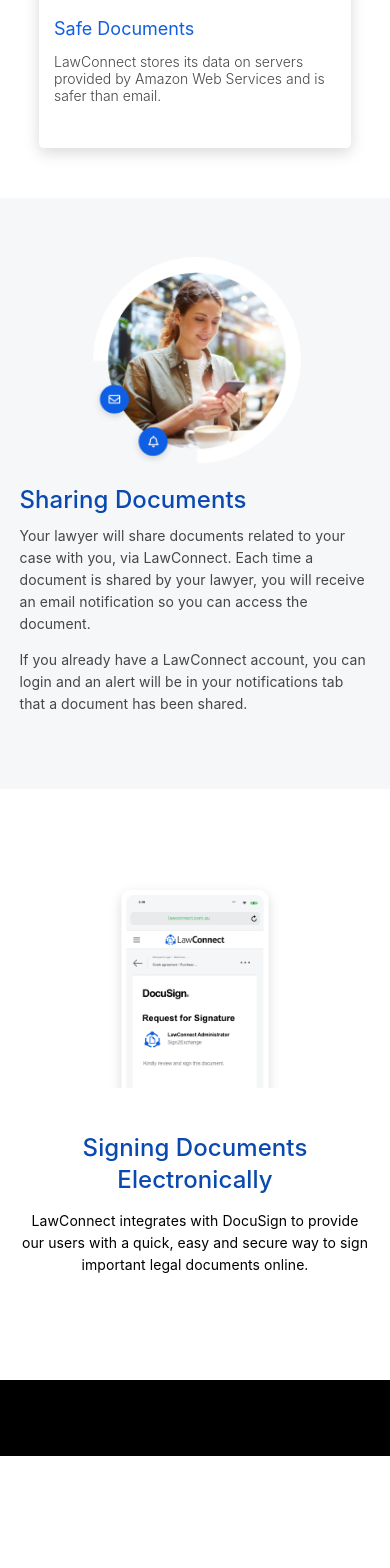
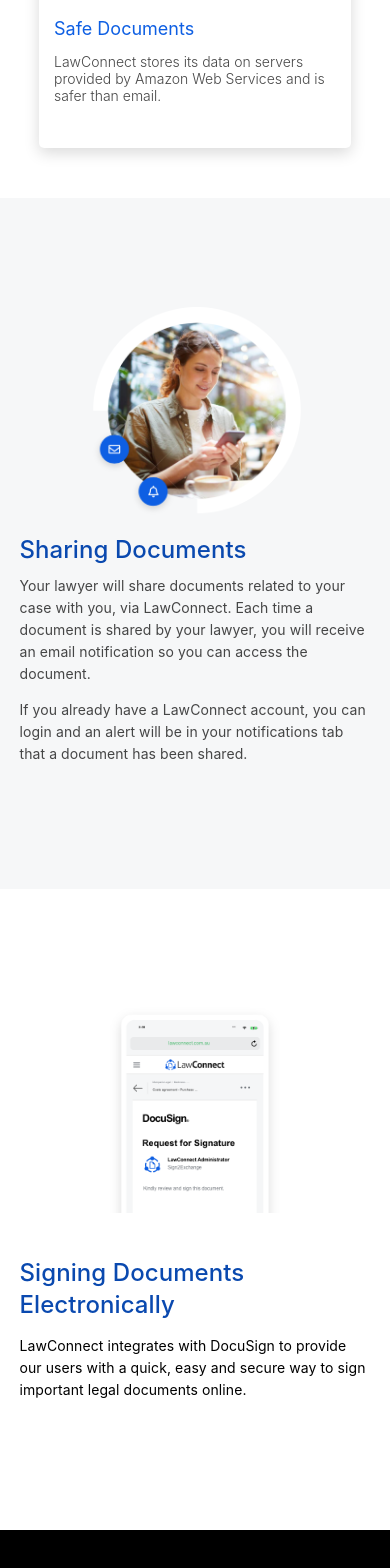
Before and after one commit to KurtReti/lawconnect, a React (Create React App) app: page / in a window 390 px wide. Shown: the part 1903-3471 px from the top of the page. Before the commit the page ends 3359 px from the top, so only its background shows below. Built offline with nearby package versions, Linux system fonts and the light colour scheme.

Commit message:
padding fix mobile

```diff
--- a/src/css/Sharing.css
+++ b/src/css/Sharing.css
@@ -41,6 +41,8 @@
 @media only screen and (max-width: 1120px){
   .sharing{
     height: 70vh;
+    padding-top: 50px;
+    padding-bottom: 50px;
   }
 
   .sharingContainer{
@@ -55,6 +57,7 @@
 
   .sharing__text{
     width: 90vw;
+    min-width: 150px;
     font-size: 14px;
     line-height: 22px;
     max-width: 450px;
--- a/src/css/Signing.css
+++ b/src/css/Signing.css
@@ -41,6 +41,8 @@
 
   .signing{
     height: 70vh;
+    padding-top: 25px;
+    padding-bottom: 25px;
 
   }
 
@@ -51,15 +53,17 @@
 
   .signingContainer{
     flex-direction: column;
+    align-items: center;
     gap: 20px;
     width: 90vw;
   }
 
   .signing__text{
     width: 100%;
+    min-width: 160px;
     font-size: 14px;
     line-height: 22px;
-    text-align: center;
+    text-align: left;
   }
 
   .signing__text--title{
@@ -68,4 +72,9 @@
     line-height: 32px;
     font-weight: 500;
   }
+
+  .signing__text--content{
+    width: 100%;
+
+  }
 }
```
